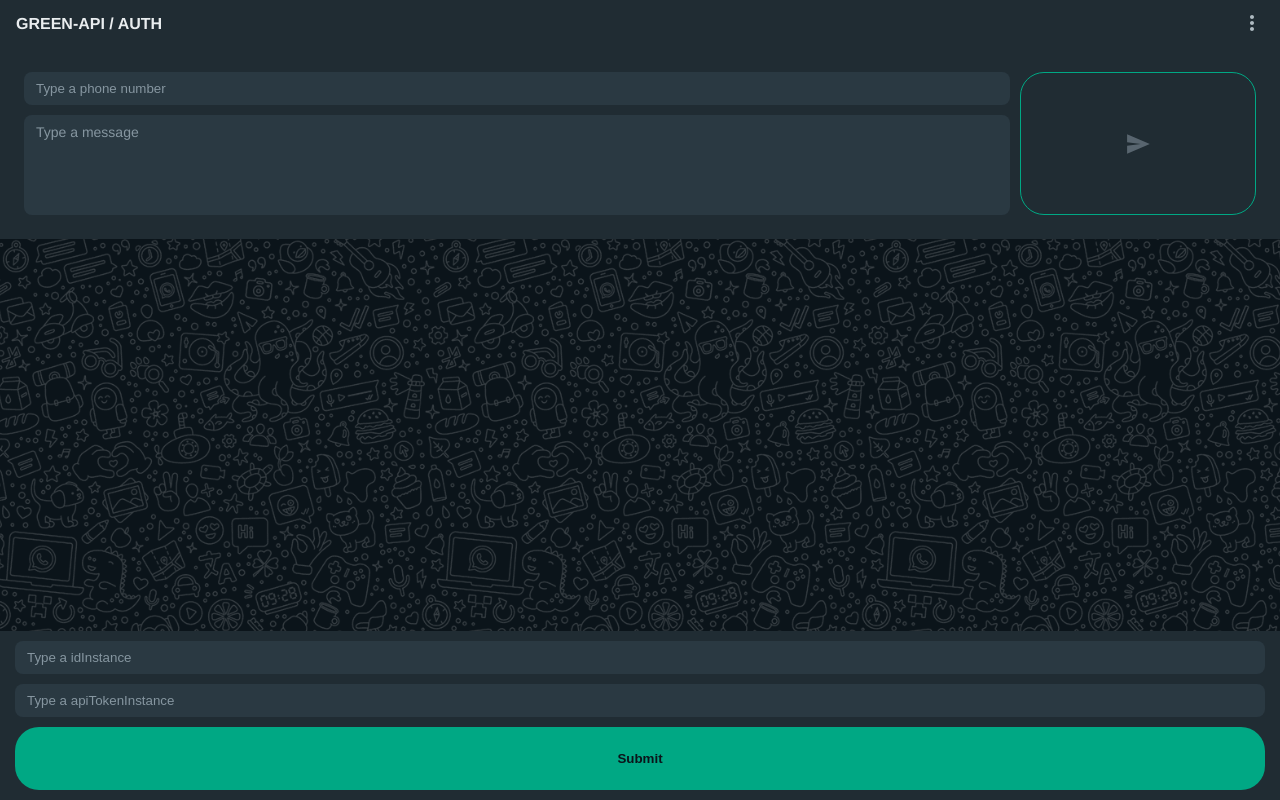
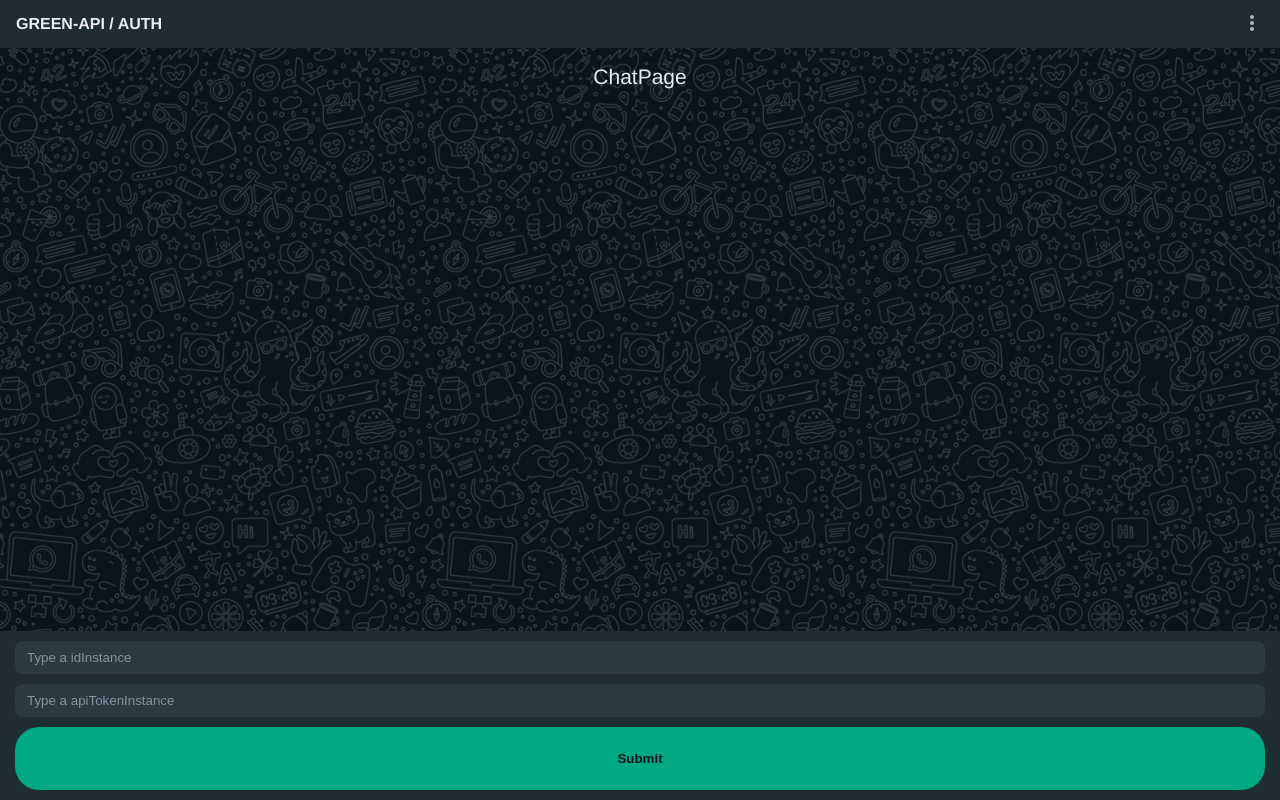
Before and after one commit to Fpsska/Green-Api-Tester, a React (Create React App) app: page /chat in a window 1280 px wide. Built offline with nearby package versions, Linux system fonts and the light colour scheme.

Commit message:
feat: create Layout, AuthPage, ChatPage, NoFoundPage components & install react-router, react-router-dom npm packages, configurate Routes in App.tsx, use BrowserRouter in index.tsx

```diff
--- a/package.json
+++ b/package.json
@@ -15,6 +15,8 @@
     "react": "^18.2.0",
     "react-dom": "^18.2.0",
     "react-redux": "^8.0.5",
+    "react-router": "^6.11.1",
+    "react-router-dom": "^6.11.1",
     "react-scripts": "5.0.1",
     "sass": "^1.62.1",
     "typescript": "^4.9.5",
--- a/src/app/components/layout/App/App.tsx
+++ b/src/app/components/layout/App/App.tsx
@@ -1,9 +1,12 @@
 import React from 'react';
 
-import Header from 'app/components/layout/Header/Header';
-import Footer from 'app/components/layout/Footer/Footer';
+import { Route, Routes } from 'react-router-dom';
 
-import MessageForm from 'app/components/layout/MessageForm/MessageForm';
+import Layout from 'app/components/layout/Layout';
+
+import AuthPage from 'pages/AuthPage';
+import ChatPage from 'pages/ChatPage';
+import NoFoundPage from 'pages/NoFoundPage';
 
 import './App.css';
 import 'assets/styles/style.scss';
@@ -13,11 +16,25 @@
 const App: React.FC = () => {
     return (
         <div className="App">
-            <Header />
-            <main className="main">
-                <MessageForm />
-            </main>
-            <Footer />
+            <Routes>
+                <Route
+                    path="/"
+                    element={<Layout />}
+                >
+                    <Route
+                        index
+                        element={<AuthPage />}
+                    />
+                    <Route
+                        path="chat"
+                        element={<ChatPage />}
+                    />
+                    <Route
+                        path="*"
+                        element={<NoFoundPage />}
+                    />
+                </Route>
+            </Routes>
         </div>
     );
 };
--- a/src/app/components/layout/Footer/Footer.tsx
+++ b/src/app/components/layout/Footer/Footer.tsx
@@ -1,6 +1,7 @@
 import React from 'react';
 
 import AuthForm from 'app/components/layout/AuthForm/AuthForm';
+import MessageForm from 'app/components/layout/MessageForm/MessageForm';
 
 import './footer.scss';
 
--- /dev/null
+++ b/src/app/components/layout/Layout.tsx
@@ -0,0 +1,22 @@
+import React from 'react';
+
+import { Outlet } from 'react-router-dom';
+
+import Header from 'app/components/layout/Header/Header';
+import Footer from 'app/components/layout/Footer/Footer';
+
+// /. imports
+
+const Layout: React.FC = () => {
+    return (
+        <>
+            <Header />
+            <main className="main">
+                <Outlet />
+            </main>
+            <Footer />
+        </>
+    );
+};
+
+export default Layout;
--- a/src/app/components/layout/MessageForm/message-form.scss
+++ b/src/app/components/layout/MessageForm/message-form.scss
@@ -59,6 +59,7 @@
         border: 1px solid $munsell-green-color;
         transition: all .25s ease-in-out;
         border-radius: 24px;
+        cursor: pointer;
 
         &:hover {
             border-color: $caribbean-green-color;
--- a/src/assets/styles/style.scss
+++ b/src/assets/styles/style.scss
@@ -50,3 +50,8 @@
 }
 
 // /. general-styles
+
+.section-title {
+    text-align: center;
+    font-weight: 300;
+}
--- a/src/index.tsx
+++ b/src/index.tsx
@@ -1,4 +1,7 @@
 import React from 'react';
+
+import { BrowserRouter } from 'react-router-dom';
+
 import { createRoot } from 'react-dom/client';
 import { Provider } from 'react-redux';
 
@@ -15,11 +18,13 @@
 // /. variables
 
 root.render(
-    <React.StrictMode>
-        <Provider store={store}>
-            <App />
-        </Provider>
-    </React.StrictMode>
+    <BrowserRouter>
+        <React.StrictMode>
+            <Provider store={store}>
+                <App />
+            </Provider>
+        </React.StrictMode>
+    </BrowserRouter>
 );
 
 // If you want to start measuring performance in your app, pass a function
--- /dev/null
+++ b/src/pages/AuthPage.tsx
@@ -0,0 +1,15 @@
+import React from 'react';
+
+// /. imports
+
+const AuthPage: React.FC = () => {
+    return (
+        <section className="auth-section">
+            <h2 className="section-title">
+                Enter your authentication data below
+            </h2>
+        </section>
+    );
+};
+
+export default AuthPage;
--- /dev/null
+++ b/src/pages/ChatPage.tsx
@@ -0,0 +1,13 @@
+import React from 'react';
+
+// /. imports
+
+const ChatPage: React.FC = () => {
+    return (
+        <section className="chat-section">
+            <h2 className="section-title">ChatPage</h2>
+        </section>
+    );
+};
+
+export default ChatPage;
--- /dev/null
+++ b/src/pages/NoFoundPage.tsx
@@ -0,0 +1,13 @@
+import React from 'react';
+
+// /. imports
+
+const NoFoundPage: React.FC = () => {
+    return (
+        <section className="empty-section">
+            <h2 className="section-title">Page no found</h2>
+        </section>
+    );
+};
+
+export default NoFoundPage;
```
Also changed, not shown: 1 other file (tests, documents, lock files or other folders).
